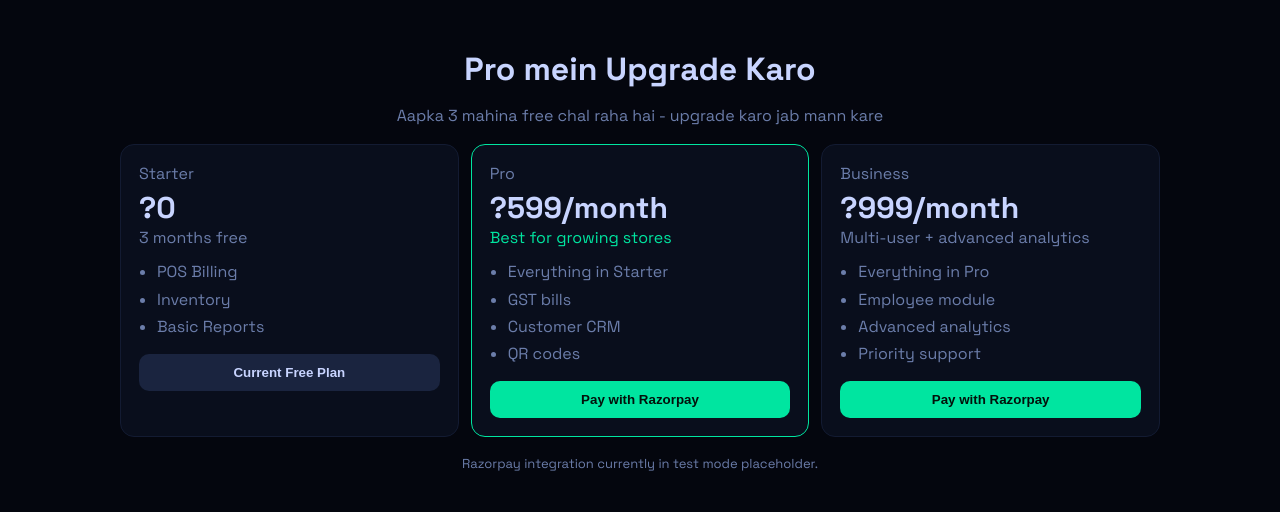
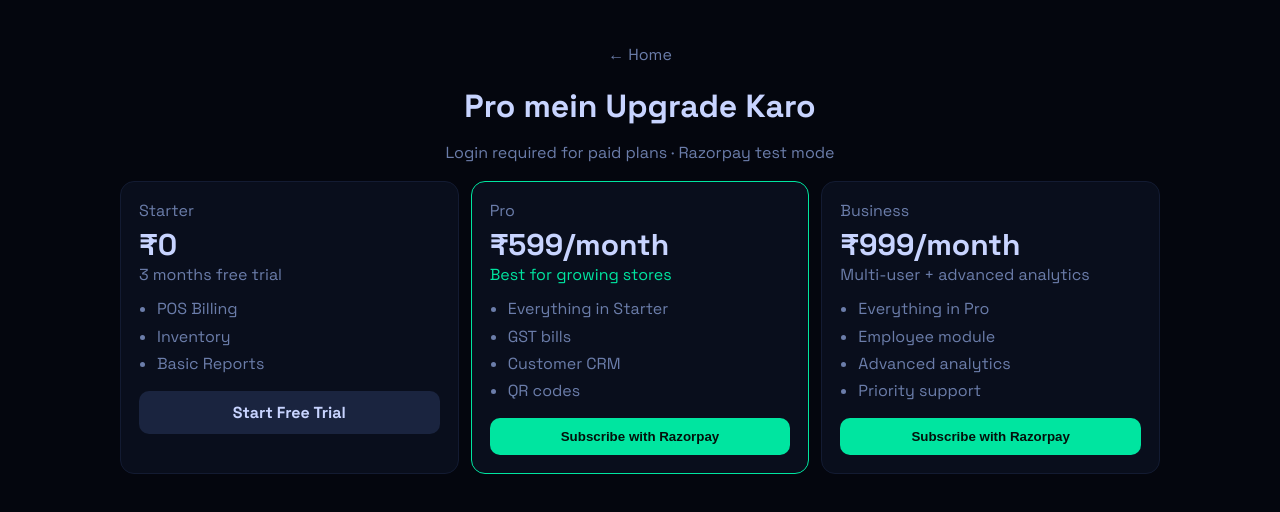
Before and after one commit to Aamenkhan/retailpro-ui, a React (Create React App) app: page /pricing in a window 1280 px wide. Shown: the top 512 px of the page. Built offline with nearby package versions, Linux system fonts and the light colour scheme; no server answers.

Commit message:
Fix Razorpay subscription buttons on landing and pricing pages
Co-authored-by: Cursor <cursoragent@cursor.com>

```diff
--- a/src/Landing.jsx
+++ b/src/Landing.jsx
@@ -1,4 +1,5 @@
 import { Link } from "react-router-dom";
+import SubscribeButton from "./SubscribeButton";
 
 const C = {
   bg: "#04060E",
@@ -29,7 +30,6 @@ export default function Landing() {
     <div style={{ minHeight: "100vh", background: C.bg, color: C.text, fontFamily: "'Space Grotesk', sans-serif" }}>
       <style>{"@import url('https://fonts.googleapis.com/css2?family=Space+Grotesk:wght@400;500;600;700;800&display=swap');"}</style>
 
-      {/* NAV */}
       <nav style={{ display: "flex", justifyContent: "space-between", alignItems: "center", padding: "20px 32px", borderBottom: `1px solid ${C.border}` }}>
         <div style={{ fontWeight: 900, fontSize: 22 }}>
           <span style={{ color: C.green }}>Thtwaat</span>
@@ -42,8 +42,6 @@ export default function Landing() {
       </nav>
 
       <main style={{ maxWidth: 1100, margin: "0 auto", padding: "50px 20px 80px" }}>
-
-        {/* HERO */}
         <section style={{ textAlign: "center", marginBottom: 60 }}>
           <div style={{ display: "inline-block", background: "rgba(0,229,160,0.1)", border: `1px solid ${C.green}44`, borderRadius: 20, padding: "6px 16px", fontSize: 13, color: C.green, fontWeight: 700, marginBottom: 20 }}>
             3 Months Free — No Credit Card Required
@@ -63,21 +61,8 @@ export default function Landing() {
               Login to Dashboard
             </Link>
           </div>
-
-          {/* Demo placeholder */}
-          <div style={{ marginTop: 40, border: `1px solid ${C.border}`, borderRadius: 16, overflow: "hidden", background: "#070B17" }}>
-            <div style={{ position: "relative", width: "100%", paddingTop: "52%" }}>
-              <div style={{ position: "absolute", inset: 0, display: "grid", placeItems: "center", color: C.muted }}>
-                <div style={{ textAlign: "center" }}>
-                  <div style={{ width: 78, height: 78, borderRadius: "50%", border: `2px solid ${C.green}`, margin: "0 auto 14px", display: "grid", placeItems: "center", color: C.green, fontSize: 28 }}>&#127881;</div>
-                  <div style={{ fontWeight: 700 }}>Product Demo — Coming Soon</div>
-                </div>
-              </div>
-            </div>
-          </div>
         </section>
 
-        {/* FEATURES */}
         <section style={{ marginBottom: 60 }}>
           <h2 style={{ textAlign: "center", marginBottom: 8, fontSize: 28, fontWeight: 800 }}>Everything You Need</h2>
           <p style={{ textAlign: "center", color: C.muted, marginBottom: 28 }}>One platform to run your entire shop</p>
@@ -92,13 +77,11 @@ export default function Landing() {
           </div>
         </section>
 
-        {/* SOCIAL PROOF */}
         <section style={{ textAlign: "center", marginBottom: 50 }}>
           <div style={{ fontWeight: 800, color: C.green, fontSize: 22 }}>500+ Shop Owners Already Using Thtwaat POS</div>
           <p style={{ color: C.muted, marginTop: 8 }}>Trusted by retailers across India</p>
         </section>
 
-        {/* PRICING */}
         <section style={{ marginBottom: 60 }}>
           <h2 style={{ textAlign: "center", marginBottom: 8, fontSize: 28, fontWeight: 800 }}>Simple Pricing</h2>
           <p style={{ textAlign: "center", color: C.muted, marginBottom: 24 }}>Start free, upgrade when ready</p>
@@ -107,25 +90,30 @@ export default function Landing() {
               <div style={{ color: C.muted, fontSize: 13, fontWeight: 700, marginBottom: 8 }}>STARTER</div>
               <div style={{ fontSize: 32, fontWeight: 900, marginBottom: 4 }}>&#8377;0</div>
               <div style={{ color: C.green, fontWeight: 700, marginBottom: 14 }}>3 month free trial</div>
-              <div style={{ color: C.muted, fontSize: 13 }}>Full access · No credit card</div>
+              <div style={{ color: C.muted, fontSize: 13, marginBottom: 14 }}>Full access · No credit card</div>
+              <Link to="/signup" style={{ display: "block", textAlign: "center", textDecoration: "none", background: "#1A243F", color: C.text, borderRadius: 10, padding: "11px 12px", fontWeight: 900, fontSize: 13 }}>Start Free Trial</Link>
             </div>
             <div style={{ background: C.card, border: `2px solid ${C.green}`, borderRadius: 14, padding: 24, position: "relative" }}>
               <div style={{ position: "absolute", top: -12, left: "50%", transform: "translateX(-50%)", background: C.green, color: "#03110B", fontSize: 11, fontWeight: 800, padding: "4px 12px", borderRadius: 20 }}>POPULAR</div>
               <div style={{ color: C.muted, fontSize: 13, fontWeight: 700, marginBottom: 8 }}>PRO</div>
               <div style={{ fontSize: 32, fontWeight: 900, marginBottom: 4 }}>&#8377;599<span style={{ fontSize: 14, fontWeight: 400 }}>/mo</span></div>
-              <div style={{ color: C.muted, marginBottom: 14, fontSize: 13 }}>After free trial</div>
-              <div style={{ color: C.muted, fontSize: 13 }}>Unlimited bills · GST reports</div>
+              <div style={{ color: C.muted, marginBottom: 8, fontSize: 13 }}>After free trial</div>
+              <div style={{ color: C.muted, fontSize: 13, marginBottom: 8 }}>Unlimited bills · GST reports</div>
+              <SubscribeButton tier="PRO" label="Subscribe — ₹599/mo" />
             </div>
             <div style={{ background: C.card, border: `1px solid ${C.border}`, borderRadius: 14, padding: 24 }}>
               <div style={{ color: C.muted, fontSize: 13, fontWeight: 700, marginBottom: 8 }}>BUSINESS</div>
               <div style={{ fontSize: 32, fontWeight: 900, marginBottom: 4 }}>&#8377;999<span style={{ fontSize: 14, fontWeight: 400 }}>/mo</span></div>
-              <div style={{ color: C.muted, marginBottom: 14, fontSize: 13 }}>For growing teams</div>
-              <div style={{ color: C.muted, fontSize: 13 }}>Multi-staff · Advanced analytics</div>
+              <div style={{ color: C.muted, marginBottom: 8, fontSize: 13 }}>For growing teams</div>
+              <div style={{ color: C.muted, fontSize: 13, marginBottom: 4 }}>Multi-staff · Advanced analytics</div>
+              <SubscribeButton tier="BUSINESS" label="Subscribe — ₹999/mo" />
             </div>
           </div>
+          <p style={{ textAlign: "center", marginTop: 16 }}>
+            <Link to="/pricing" style={{ color: C.green, fontWeight: 700, fontSize: 14 }}>Compare all plans →</Link>
+          </p>
         </section>
 
-        {/* TESTIMONIALS */}
         <section style={{ marginBottom: 40 }}>
           <h2 style={{ textAlign: "center", marginBottom: 24, fontSize: 28, fontWeight: 800 }}>What Shop Owners Say</h2>
           <div style={{ display: "grid", gridTemplateColumns: "repeat(auto-fit,minmax(240px,1fr))", gap: 14 }}>
@@ -140,7 +128,6 @@ export default function Landing() {
           </div>
         </section>
 
-        {/* CTA */}
         <section style={{ textAlign: "center", background: C.card, border: `1px solid ${C.border}`, borderRadius: 20, padding: "40px 24px" }}>
           <h2 style={{ fontSize: 28, fontWeight: 900, marginBottom: 12 }}>Ready to Digitize Your Shop?</h2>
           <p style={{ color: C.muted, marginBottom: 24 }}>Join 500+ retailers already saving time with Thtwaat POS</p>
--- a/src/Pricing.jsx
+++ b/src/Pricing.jsx
@@ -1,64 +1,170 @@
-const C = { bg: "#04060E", card: "#090E1C", border: "#131B32", text: "#C8D4FF", muted: "#6B7DAA", green: "#00E5A0" };
+import { useState } from "react";
+import { Link } from "react-router-dom";
+import { getToken } from "./api";
+import { startSubscriptionCheckout } from "./billingCheckout";
+
+const C = {
+  bg: "#04060E",
+  card: "#090E1C",
+  border: "#131B32",
+  text: "#C8D4FF",
+  muted: "#6B7DAA",
+  green: "#00E5A0",
+};
 
 const plans = [
   {
+    tier: "STARTER",
     name: "Starter",
-    price: "?0",
-    sub: "3 months free",
+    price: "₹0",
+    sub: "3 months free trial",
     features: ["POS Billing", "Inventory", "Basic Reports"],
-    cta: "Current Free Plan",
+    cta: "Start Free Trial",
+    paid: false,
+    link: "/signup",
   },
   {
+    tier: "PRO",
     name: "Pro",
-    price: "?599/month",
+    price: "₹599/month",
     sub: "Best for growing stores",
     features: ["Everything in Starter", "GST bills", "Customer CRM", "QR codes"],
-    cta: "Pay with Razorpay",
+    cta: "Subscribe with Razorpay",
+    paid: true,
   },
   {
+    tier: "BUSINESS",
     name: "Business",
-    price: "?999/month",
+    price: "₹999/month",
     sub: "Multi-user + advanced analytics",
-    features: ["Everything in Pro", "Employee module", "Advanced analytics", "Priority support"],
-    cta: "Pay with Razorpay",
+    features: [
+      "Everything in Pro",
+      "Employee module",
+      "Advanced analytics",
+      "Priority support",
+    ],
+    cta: "Subscribe with Razorpay",
+    paid: true,
   },
 ];
 
+const btnStyle = (primary, disabled) => ({
+  marginTop: 14,
+  width: "100%",
+  background: primary ? C.green : "#1A243F",
+  color: primary ? "#03110B" : C.text,
+  border: "none",
+  borderRadius: 10,
+  padding: "11px 12px",
+  fontWeight: 900,
+  cursor: disabled ? "wait" : primary ? "pointer" : "default",
+  opacity: disabled ? 0.7 : 1,
+  textDecoration: "none",
+  display: "block",
+  textAlign: "center",
+  boxSizing: "border-box",
+});
+
 export default function Pricing() {
-  const openRazorpay = (plan) => {
-    // Test checkout placeholder until backend order API is connected.
-    alert(`Razorpay test checkout for ${plan} (use test key here).`);
+  const [loading, setLoading] = useState(null);
+  const [error, setError] = useState("");
+
+  const openRazorpay = async (tier) => {
+    setError("");
+    const plan = plans.find((p) => p.tier === tier);
+    if (!plan?.paid) return;
+
+    if (!getToken()) {
+      sessionStorage.setItem("rp_checkout_tier", tier);
+      window.location.href = "/app";
+      return;
+    }
+
+    setLoading(tier);
+    try {
+      await startSubscriptionCheckout(tier);
+      alert("Payment submitted. Your plan will activate shortly.");
+      window.location.href = "/app";
+    } catch (e) {
+      if (e.message !== "Payment cancelled") {
+        setError(e.message || "Checkout failed");
+      }
+    } finally {
+      setLoading(null);
+    }
   };
 
   return (
-    <div style={{ minHeight: "100vh", background: C.bg, color: C.text, fontFamily: "'Space Grotesk', sans-serif", padding: "28px 16px" }}>
-      <style>{"@import url('https://fonts.googleapis.com/css2?family=Space+Grotesk:wght@400;500;600;700;800&display=swap');"}</style>
+    <div
+      style={{
+        minHeight: "100vh",
+        background: C.bg,
+        color: C.text,
+        fontFamily: "'Space Grotesk', sans-serif",
+        padding: "28px 16px",
+      }}
+    >
+      <style>
+        {
+          "@import url('https://fonts.googleapis.com/css2?family=Space+Grotesk:wght@400;500;600;700;800&display=swap');"
+        }
+      </style>
       <div style={{ maxWidth: 1040, margin: "0 auto" }}>
+        <p style={{ textAlign: "center", marginBottom: 16 }}>
+          <Link to="/" style={{ color: C.muted, textDecoration: "none" }}>
+            ← Home
+          </Link>
+        </p>
         <h1 style={{ textAlign: "center", marginBottom: 8 }}>Pro mein Upgrade Karo</h1>
-        <p style={{ textAlign: "center", color: C.muted, marginBottom: 18 }}>Aapka 3 mahina free chal raha hai - upgrade karo jab mann kare</p>
-
-        <div style={{ display: "grid", gridTemplateColumns: "repeat(auto-fit,minmax(260px,1fr))", gap: 12 }}>
+        <p style={{ textAlign: "center", color: C.muted, marginBottom: 18 }}>
+          Login required for paid plans · Razorpay test mode
+        </p>
+        {error && (
+          <p style={{ textAlign: "center", color: "#ff6b6b", marginBottom: 12 }}>{error}</p>
+        )}
+        <div
+          style={{
+            display: "grid",
+            gridTemplateColumns: "repeat(auto-fit,minmax(260px,1fr))",
+            gap: 12,
+          }}
+        >
           {plans.map((p) => (
-            <div key={p.name} style={{ background: C.card, border: `1px solid ${p.name === "Pro" ? C.green : C.border}`, borderRadius: 14, padding: 18 }}>
+            <div
+              key={p.tier}
+              style={{
+                background: C.card,
+                border: `1px solid ${p.name === "Pro" ? C.green : C.border}`,
+                borderRadius: 14,
+                padding: 18,
+              }}
+            >
               <div style={{ color: C.muted, marginBottom: 4 }}>{p.name}</div>
               <div style={{ fontSize: 30, fontWeight: 900 }}>{p.price}</div>
-              <div style={{ color: p.name === "Pro" ? C.green : C.muted, marginBottom: 10 }}>{p.sub}</div>
+              <div style={{ color: p.name === "Pro" ? C.green : C.muted, marginBottom: 10 }}>
+                {p.sub}
+              </div>
               <ul style={{ margin: 0, paddingLeft: 18, lineHeight: 1.7, color: C.muted }}>
-                {p.features.map((f) => <li key={f}>{f}</li>)}
+                {p.features.map((f) => (
+                  <li key={f}>{f}</li>
+                ))}
               </ul>
-              <button
-                type="button"
-                onClick={() => openRazorpay(p.name)}
-                style={{ marginTop: 14, width: "100%", background: p.name === "Starter" ? "#1A243F" : C.green, color: p.name === "Starter" ? C.text : "#03110B", border: "none", borderRadius: 10, padding: "11px 12px", fontWeight: 900, cursor: "pointer" }}
-              >
-                {p.cta}
-              </button>
+              {p.paid ? (
+                <button
+                  type="button"
+                  disabled={loading === p.tier}
+                  onClick={() => openRazorpay(p.tier)}
+                  style={btnStyle(true, loading === p.tier)}
+                >
+                  {loading === p.tier ? "Opening…" : p.cta}
+                </button>
+              ) : (
+                <Link to={p.link} style={btnStyle(false, false)}>
+                  {p.cta}
+                </Link>
+              )}
             </div>
           ))}
-        </div>
-
-        <div style={{ marginTop: 18, textAlign: "center", color: C.muted, fontSize: 13 }}>
-          Razorpay integration currently in test mode placeholder.
         </div>
       </div>
     </div>
--- /dev/null
+++ b/src/SubscribeButton.jsx
@@ -0,0 +1,59 @@
+import { useState } from "react";
+import { getToken } from "./api";
+import { startSubscriptionCheckout } from "./billingCheckout";
+
+const C = { green: "#00E5A0", muted: "#6B7DAA" };
+
+export default function SubscribeButton({ tier, label, primary = true }) {
+  const [loading, setLoading] = useState(false);
+  const [error, setError] = useState("");
+
+  const onClick = async () => {
+    setError("");
+    if (!getToken()) {
+      sessionStorage.setItem("rp_checkout_tier", tier);
+      window.location.href = "/app";
+      return;
+    }
+    setLoading(true);
+    try {
+      await startSubscriptionCheckout(tier);
+      alert("Payment submitted. Your plan will activate shortly.");
+      window.location.href = "/app";
+    } catch (e) {
+      if (e.message !== "Payment cancelled") {
+        setError(e.message || "Checkout failed");
+      }
+    } finally {
+      setLoading(false);
+    }
+  };
+
+  return (
+    <div>
+      {error && (
+        <p style={{ color: "#ff6b6b", fontSize: 11, marginTop: 10, marginBottom: 0 }}>{error}</p>
+      )}
+      <button
+        type="button"
+        disabled={loading}
+        onClick={onClick}
+        style={{
+          marginTop: 14,
+          width: "100%",
+          background: primary ? C.green : "#1A243F",
+          color: primary ? "#03110B" : "#C8D4FF",
+          border: "none",
+          borderRadius: 10,
+          padding: "11px 12px",
+          fontWeight: 900,
+          fontSize: 13,
+          cursor: loading ? "wait" : "pointer",
+          opacity: loading ? 0.75 : 1,
+        }}
+      >
+        {loading ? "Opening…" : label}
+      </button>
+    </div>
+  );
+}
--- a/src/api.js
+++ b/src/api.js
@@ -41,6 +41,13 @@ async function req(method, path, body = null) {
 export const authAPI = {
   register: (body) => req("POST", "/auth/register", body),
   login: (body) => req("POST", "/auth/login", body),
+};
+
+export const billingAPI = {
+  config: () => req("GET", "/billing/config"),
+  status: () => req("GET", "/billing/status"),
+  createSubscription: (plan) =>
+    req("POST", "/billing/create-subscription", { plan }),
 };
 
 // ── PRODUCTS ──────────────────────────────────────────
--- /dev/null
+++ b/src/billingCheckout.js
@@ -0,0 +1,65 @@
+import { billingAPI, getToken } from "./api";
+
+export function loadRazorpayScript() {
+  return new Promise((resolve) => {
+    if (window.Razorpay) {
+      resolve(true);
+      return;
+    }
+    const script = document.createElement("script");
+    script.src = "https://checkout.razorpay.com/v1/checkout.js";
+    script.onload = () => resolve(true);
+    script.onerror = () => resolve(false);
+    document.body.appendChild(script);
+  });
+}
+
+/** @param {"PRO"|"BUSINESS"} tier */
+export async function startSubscriptionCheckout(tier) {
+  if (!getToken()) {
+    sessionStorage.setItem("rp_checkout_tier", tier);
+    window.location.href = "/app";
+    return { needsLogin: true };
+  }
+
+  const config = await billingAPI.config();
+  if (!config.razorpayConfigured) {
+    throw new Error("Payment server not configured. Contact support.");
+  }
+
+  const sub = await billingAPI.createSubscription(tier);
+  const scriptOk = await loadRazorpayScript();
+  if (!scriptOk || !window.Razorpay) {
+    if (sub.shortUrl) {
+      window.open(sub.shortUrl, "_blank", "noopener,noreferrer");
+      return { openedShortUrl: true };
+    }
+    throw new Error("Could not load Razorpay checkout");
+  }
+
+  return new Promise((resolve, reject) => {
+    const options = {
+      key: sub.keyId || config.keyId,
+      subscription_id: sub.subscriptionId,
+      name: "Thtwaat POS",
+      description: `${tier} monthly plan`,
+      handler: () => {
+        sessionStorage.removeItem("rp_checkout_tier");
+        resolve({ success: true });
+      },
+      modal: {
+        ondismiss: () => reject(new Error("Payment cancelled")),
+      },
+    };
+    const rzp = new window.Razorpay(options);
+    rzp.on("payment.failed", () => reject(new Error("Payment failed")));
+    rzp.open();
+  });
+}
+
+export function resumeCheckoutAfterLogin() {
+  const tier = sessionStorage.getItem("rp_checkout_tier");
+  if (!tier || !getToken()) return null;
+  sessionStorage.removeItem("rp_checkout_tier");
+  return tier;
+}
```
Also changed, not shown: src/App.jsx (+19 -1 lines).
